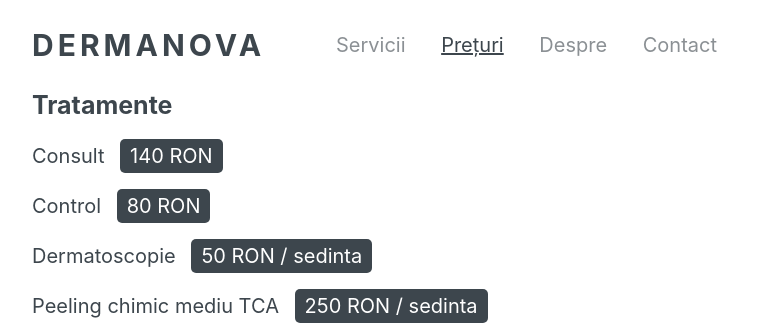
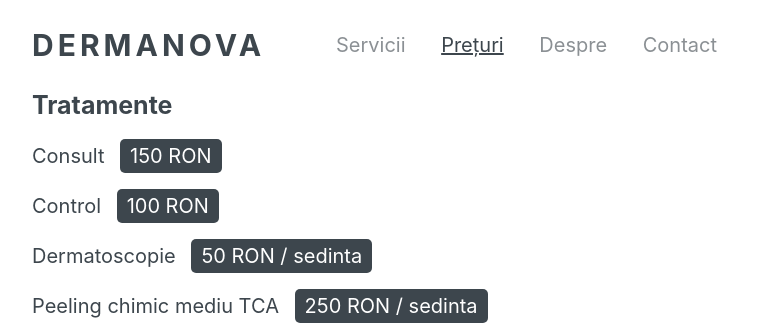
Before and after one commit to bogdansoare/dermanova, a Jekyll site: the page built from preturi.html, in a window 1280 px wide. Shown: the top 329 px of the page, without its empty margins (258-1020 px from the left). Built offline with Jekyll 4.4.1, drawn with Linux system fonts in a browser that asks for light colours.

Commit message:
Update prices-treatment.yml

```diff
--- a/_data/prices-treatment.yml
+++ b/_data/prices-treatment.yml
@@ -1,8 +1,8 @@
 - name: Consult
-  value: 140 RON
+  value: 150 RON
 
 - name: Control
-  value: 80 RON
+  value: 100 RON
 
 - name: Dermatoscopie
   value: 50 RON / sedinta
```
